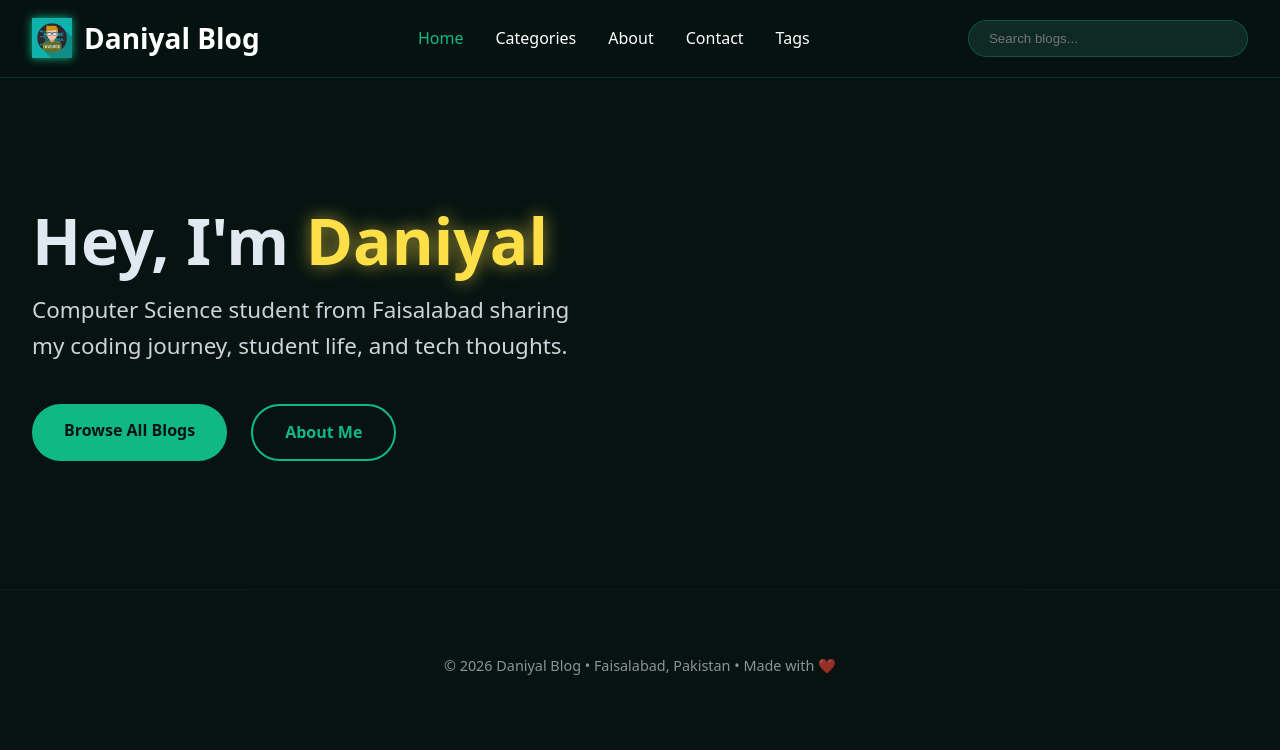
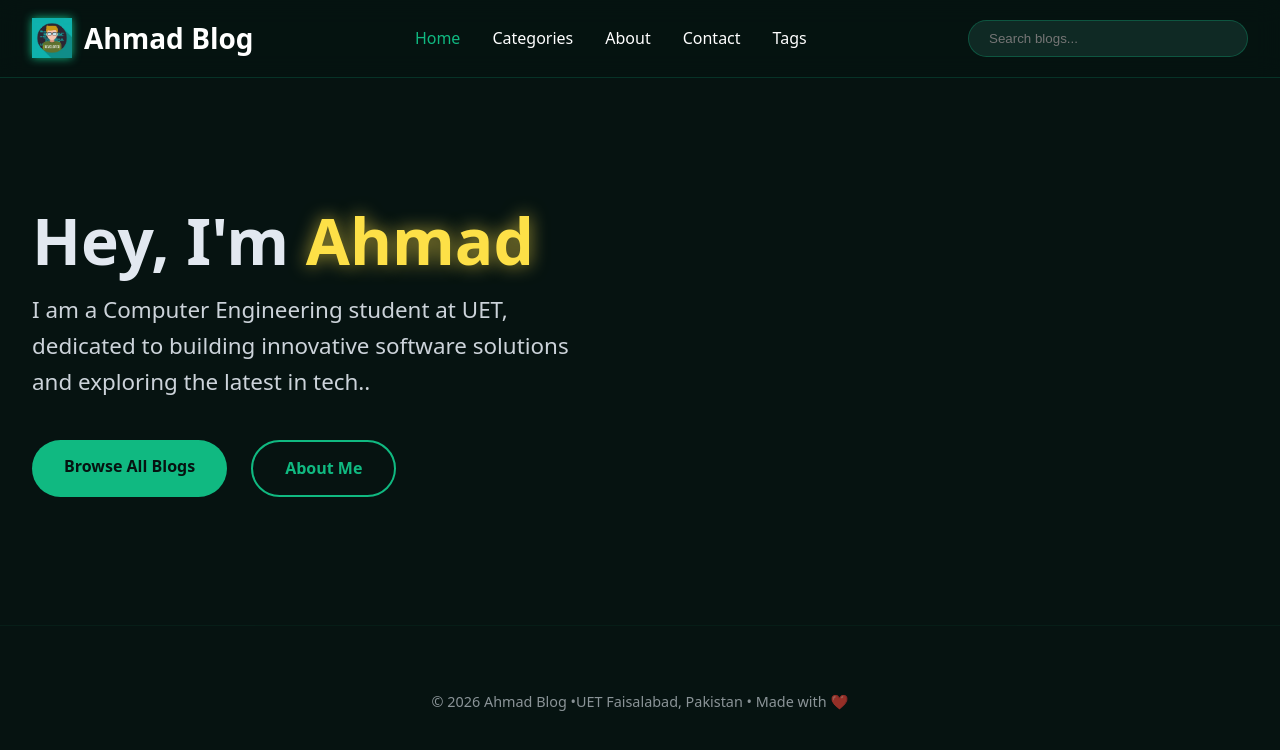
Before and after one commit to ahmadharoonrana-01/project-blog.site, a plain HTML site: page index.html in a window 1280 px wide. Drawn offline with Linux system fonts and the light colour scheme.

Commit message:
Update index.html

```diff
--- a/index.html
+++ b/index.html
@@ -3,7 +3,7 @@
 <head>
     <meta charset="UTF-8">
     <meta name="viewport" content="width=device-width, initial-scale=1.0">
-    <title>Daniyal Blog | Home</title>
+    <title>Ahmad Blog | Home</title>
     <link rel="stylesheet" href="style.css">
 </head>
 <body>
@@ -11,8 +11,8 @@
     <nav class="navbar">
         <div class="nav-container">
            <div class="logo">
-    <img src="logo.png" alt="Daniyal Blog Logo" class="logo-img">
-    <span>Daniyal Blog</span>
+    <img src="logo.png" alt="Ahmad Blog Logo" class="logo-img">
+    <span>Ahmad Blog</span>
 </div>
 
             <div class="nav-links">
@@ -47,8 +47,8 @@
     <!-- Hero -->
     <header class="hero">
         <div class="hero-content">
-            <h1>Hey, I'm <span class="highlight">Daniyal</span></h1>
-            <p class="hero-subtitle">Computer Science student from Faisalabad sharing my coding journey, student life, and tech thoughts.</p>
+            <h1>Hey, I'm <span class="highlight">Ahmad</span></h1>
+            <p class="hero-subtitle">I am a Computer Engineering student at UET, dedicated to building innovative software solutions and exploring the latest in tech..</p>
             <div class="hero-buttons">
                 <a href="categories.html" class="btn-primary">Browse All Blogs</a>
                 <a href="about.html" class="btn-secondary">About Me</a>
@@ -60,7 +60,7 @@
 
     <footer class="footer">
         <div class="container">
-            <p>&copy; 2026 Daniyal Blog • Faisalabad, Pakistan • Made with ❤️</p>
+            <p>&copy; 2026 Ahmad Blog •UET Faisalabad, Pakistan • Made with ❤️</p>
         </div>
     </footer>
 
```
